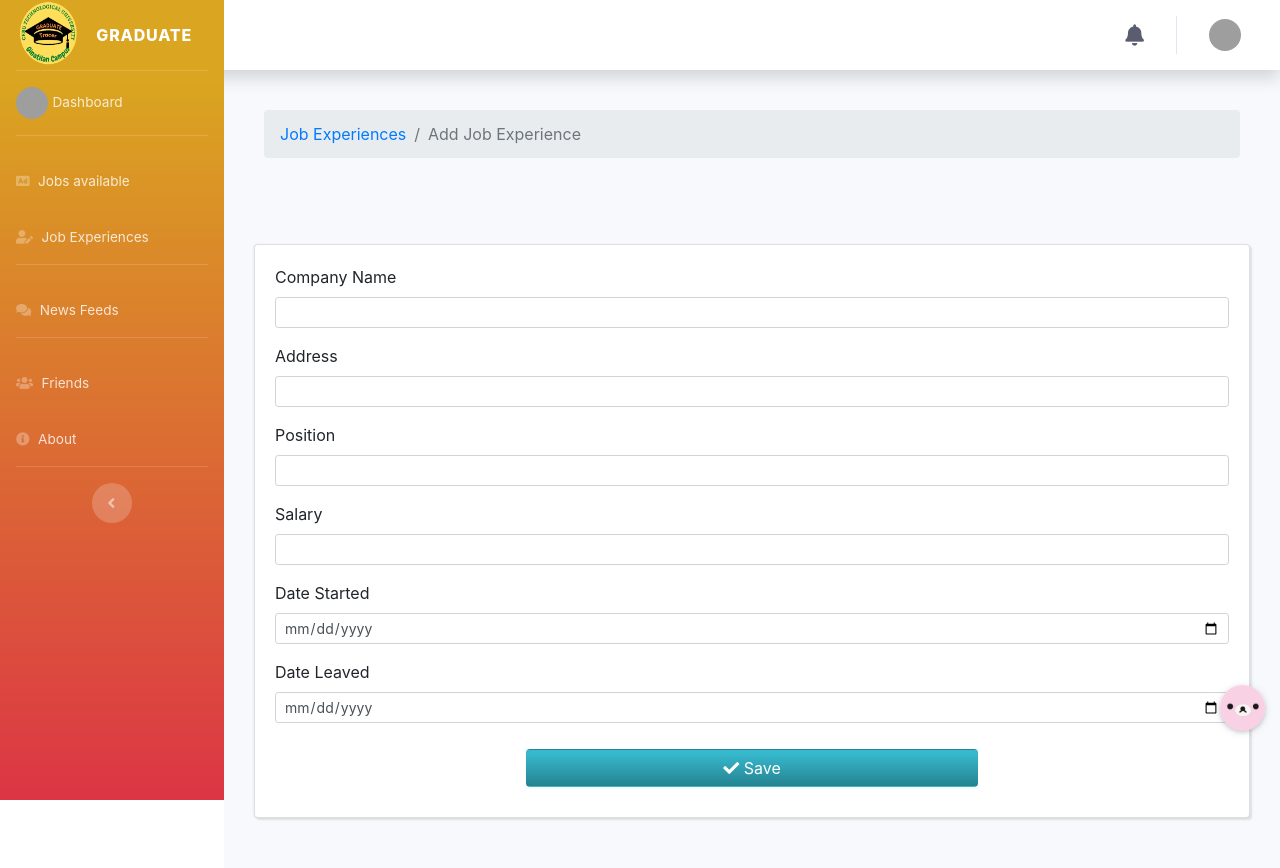
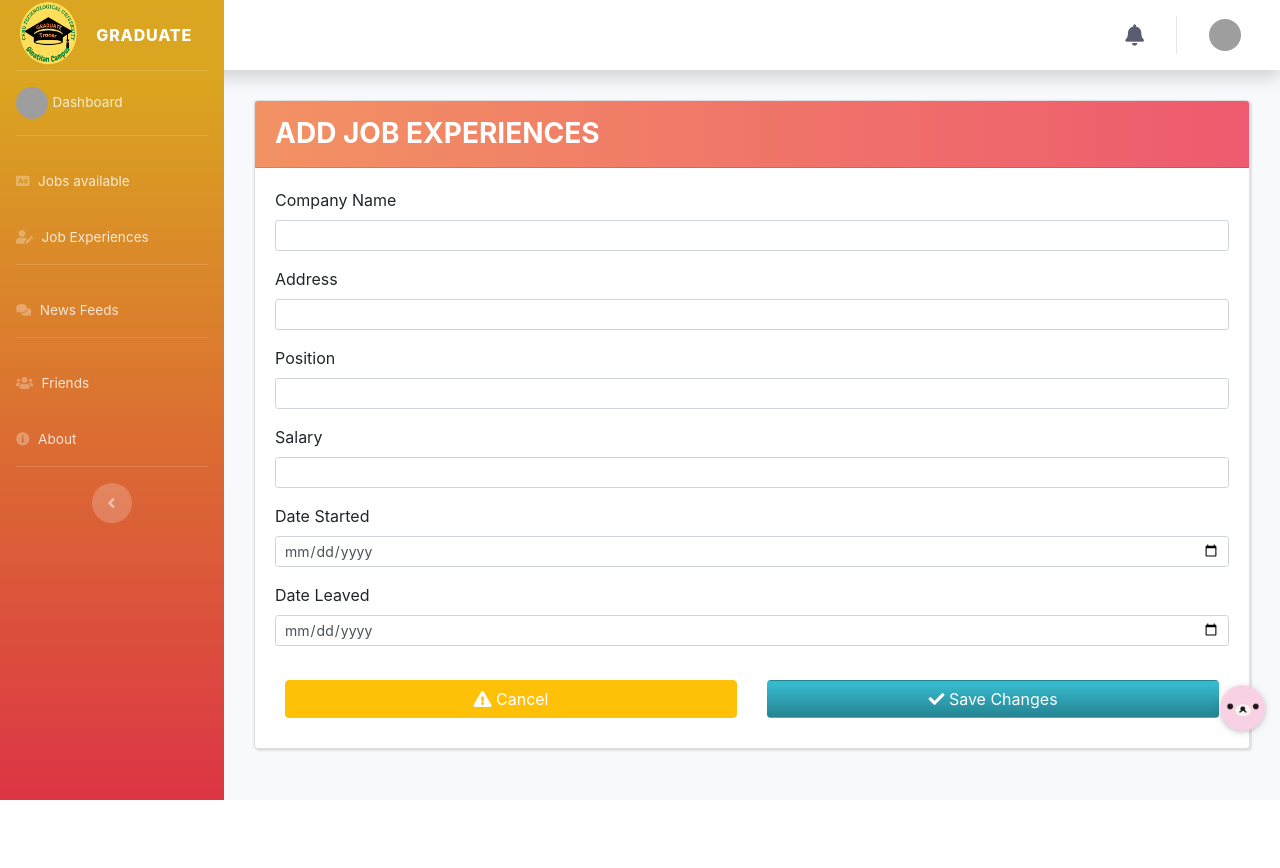
Before and after one commit to JEFREYBIADNES/GraduateTracerSystemApplication, a Django app: page /graduates/AddJobExperience/ in a window 1280 px wide. After the commit the page ends 800 px from the top, so only its background shows below. Run offline with Django 3.2, Linux system fonts and the light colour scheme; data comes from the database, SQL or seed files in the repository; data that the repository does not hold is empty; parts of the project's set-up code (start-up, migrations or seed data) failed here and were passed over; some libraries are stand-ins or nearby versions; grey boxes are pictures that could not be loaded.

Commit message:
10/12/2022

```diff
--- a/tracer/models.py
+++ b/tracer/models.py
@@ -611,7 +611,7 @@ class SystemUser(AbstractUser):
 class Post(models.Model):
     body = models.TextField()
     image = models.ImageField(upload_to='upload_photos', blank=True, null=True)
-    created_on = models.DateTimeField(default=timezone.now)
+    created_on = models.DateTimeField(auto_now_add=True, null=True)
     author = models.ForeignKey(
         User, on_delete=models.CASCADE)
     likes = models.ManyToManyField(User, blank=True, related_name='likes')
--- a/tracer/templates/tracer/user/JobExperience/AddExperience.html
+++ b/tracer/templates/tracer/user/JobExperience/AddExperience.html
@@ -3,18 +3,10 @@
 {% load static %}
 {% block content %}
 <div class="container mt-4">
-  <div class="row">
-      <div class="col-md-12">
-          <nav aria-label="breadcrumb">
-            <ol class="breadcrumb">
-              <li class="breadcrumb-item"><a href="{% url 'HomeJobExperience' %}">Job Experiences</a></li>
-              <li class="breadcrumb-item active" aria-current="page">Add Job Experience</li>
-            </ol>
-          </nav>
-        </div>
-  </div>
-
   <div class="card">
+    <div class="card-header py-3 bg-c-ads">
+        <h3 class="m-0 font-weight-bold text-white">ADD JOB EXPERIENCES</h3>
+    </div>
     <div class="card-body">
       <form action = "{% url 'AddJobExperience' %}" method = "post">
         {% include 'tracer/user/JobExperience/_messages.html' %}
@@ -82,12 +74,20 @@
       </div>
 
       <div class="row justify-content-center">
-        <div class="col-lg-6">
-          <button type="submit" class="btn bg-gradient-info text-white btn-block">
+        <div class="col-lg-6 mt-2">
+          <a href="{% url 'HomeJobExperience' %}" class="btn btn-warning text-white btn-block">
+              <span class="icon text-white">
+                  <i class="fas fa-exclamation-triangle"></i>
+              </span>
+              <span class="text">Cancel</span>
+          </a>
+        </div>
+        <div class="col-lg-6 mt-2">
+          <button  type="submit" class="btn bg-gradient-info text-white btn-block">
               <span class="icon text-white">
                   <i class="fas fa-check"></i>
               </span>
-              <span class="text">Save</span>
+              <span class="text">Save Changes</span>
           </button>
         </div>
       </div>
--- a/tracer/templates/tracer/user/sidebar.html
+++ b/tracer/templates/tracer/user/sidebar.html
@@ -6,7 +6,7 @@
       <!-- Sidebar - Brand -->
       <a class="sidebar-brand d-flex align-items-center justify-content-center" href="{% url 'DashboardUser' %}">
         <div class="sidebar-brand-icon">
-          <img class= "w3-round" src="{% static 'img/GradTracerLogo.png' %}" style="width: 70px; height:70px;">
+          <img class= "w3-round" src="{% static 'img/GradTracerLogo.png' %}" style="width: 75px; height:70px;">
         </div>
         <div class="sidebar-brand-text mx-3">Graduate</div>
       </a>
```
Also changed, not shown: tracer/templates/tracer/user/JobExperience/EditExperience.html (+14 -19 lines), tracer/migrations/0063_alter_post_created_on.py (added).
